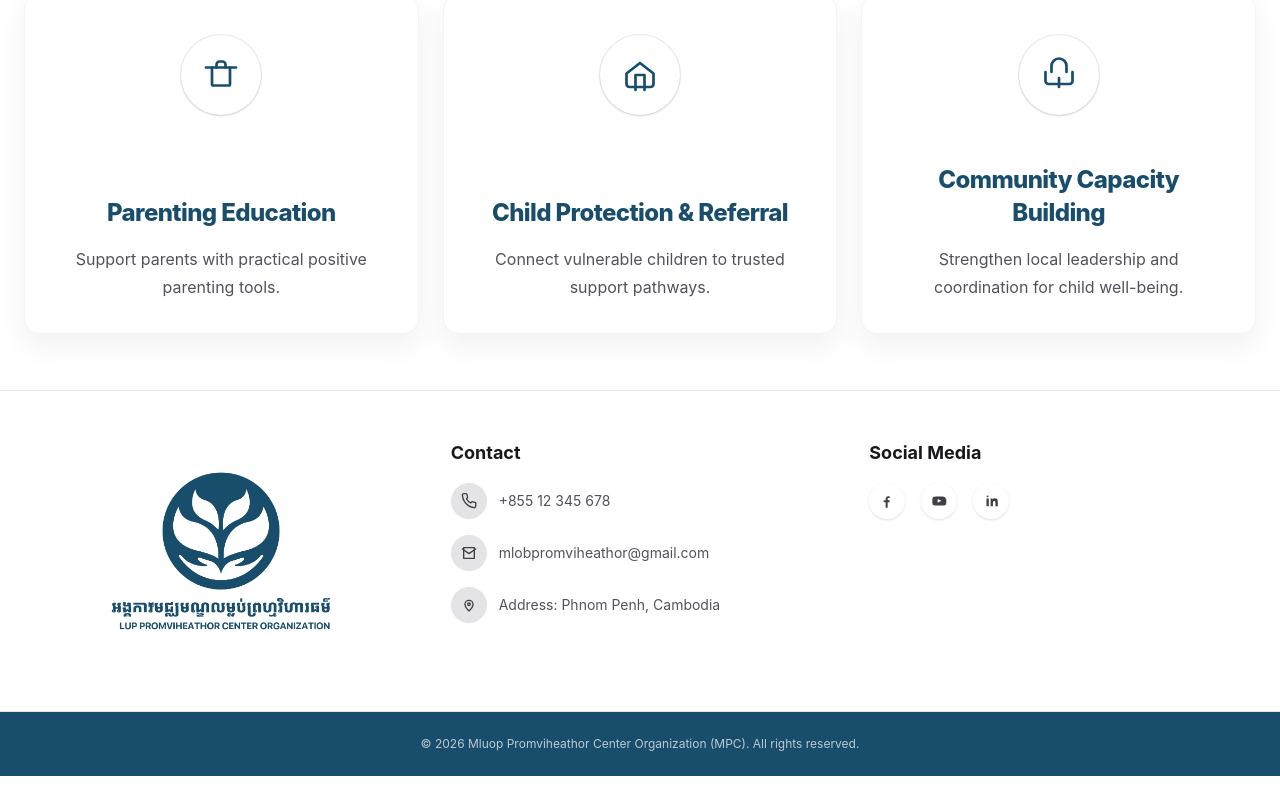
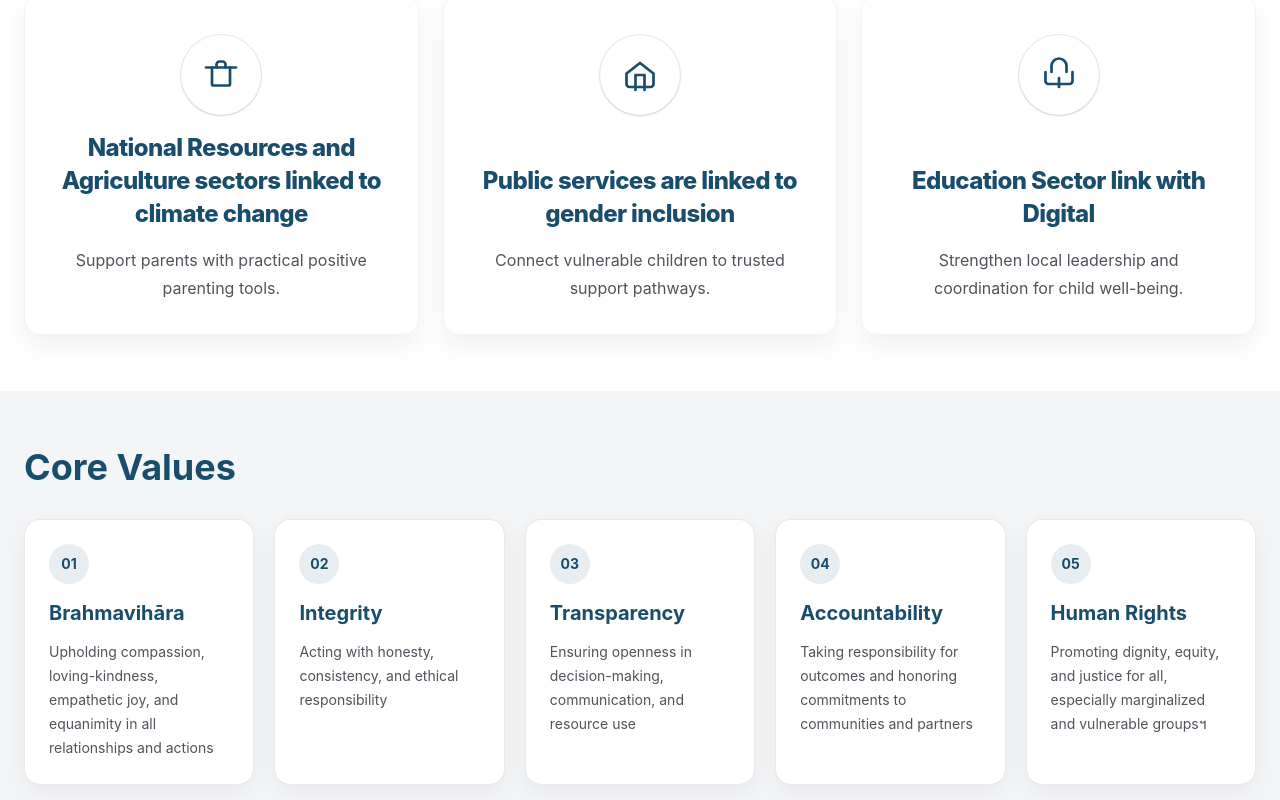
Before and after one commit to mpc-organization/MPC-Web-V1, a Next.js app: page / in a window 1280 px wide. Shown: the part 2160-2960 px from the top of the page. Before the commit the page ends 2936 px from the top, so only its background shows below. Built offline with nearby package versions, Linux system fonts and the light colour scheme; a web font is replaced by a local one.

Commit message:
Add Core Values section to HomePage and update strategy names for clarity

```diff
--- a/app/(public)/home/page.tsx
+++ b/app/(public)/home/page.tsx
@@ -7,6 +7,7 @@ import { useEffect, useState } from "react";
 import logo from "@/public/assets/MPC_Logo.png";
 import visionBanner from "@/public/assets/image/visionBanner.png";
 import { STRATEGIES } from "@/shared/data/strategies";
+import { CORE_VALUES } from "@/shared/data/coreValues";
 import { TARGET_LOCATIONS } from "@/shared/data/targetLocations";
 import { MpcOrganizationBanner } from "@/app/features/mpcOrganizationBanner";
 
@@ -357,7 +358,7 @@ export default function HomePage() {
                 <Link
                   key={strategy.slug}
                   href={`/strategies/${strategy.slug}`}
-                  className="group flex min-h-[340px] flex-col items-center justify-between rounded-2xl bg-white p-8 text-center border border-zinc-100 shadow-[0_12px_30px_rgba(16,24,40,0.06)] transition-colors duration-300 ease-in-out hover:bg-[#184D6C]/5 hover:border-[#184D6C]/15"
+                  className="group flex min-h-[250px] flex-col items-center justify-between rounded-2xl bg-white p-8 text-center border border-zinc-100 shadow-[0_12px_30px_rgba(16,24,40,0.06)] transition-colors duration-300 ease-in-out hover:bg-[#184D6C]/5 hover:border-[#184D6C]/15"
                 >
                     <div className="mt-2 flex h-20 w-20 items-center justify-center rounded-full bg-white ring-1 ring-[#184D6C]/10 text-[#184D6C] shadow-sm transition-colors duration-300 ease-in-out group-hover:bg-[#184D6C]/10">
                       {ICON_SVGS[index % ICON_SVGS.length]}
@@ -381,6 +382,50 @@ export default function HomePage() {
               );
             })}
           </div>
+            </div>
+          </div>
+        </section>
+
+        <section
+          className="relative left-1/2 w-screen max-w-[100vw] -translate-x-1/2 overflow-hidden bg-[#f3f5f6] py-10 dark:bg-zinc-950 sm:py-14"
+          lang={locale === "km" ? "km" : "en"}
+        >
+          <div className="mx-auto w-full max-w-8xl px-6">
+            <div className="mx-auto w-full max-w-7xl space-y-8">
+              <div className="space-y-3">
+                <h2 className="text-3xl font-bold text-[#184D6C] sm:text-4xl">
+                  {locale === "km" ? "គុណតម្លៃ" : "Core Values"}
+                </h2>
+                <p
+                  className={`max-w-3xl text-base text-zinc-600 dark:text-zinc-400 sm:text-lg ${
+                    locale === "km" ? "leading-8" : "leading-7"
+                  }`}
+                >
+                </p>
+              </div>
+
+              <div className="grid grid-cols-1 gap-5 sm:grid-cols-2 lg:grid-cols-3 xl:grid-cols-5">
+                {CORE_VALUES.map((value, index) => (
+                  <div
+                    key={value.id}
+                    className="flex flex-col rounded-2xl border border-zinc-200/80 bg-white p-6 shadow-[0_8px_24px_rgba(16,24,40,0.05)] dark:border-zinc-800 dark:bg-zinc-900"
+                  >
+                    <span className="inline-flex h-10 w-10 items-center justify-center rounded-full bg-[#184D6C]/10 text-sm font-bold text-[#184D6C]">
+                      {String(index + 1).padStart(2, "0")}
+                    </span>
+                    <h3 className="mt-4 text-lg font-bold leading-snug text-[#184D6C] sm:text-xl">
+                      {value.name[locale]}
+                    </h3>
+                    <p
+                      className={`mt-3 text-sm text-zinc-600 dark:text-zinc-400 ${
+                        locale === "km" ? "leading-7" : "leading-6"
+                      }`}
+                    >
+                      {value.description[locale]}
+                    </p>
+                  </div>
+                ))}
+              </div>
             </div>
           </div>
         </section>
--- /dev/null
+++ b/shared/data/coreValues.ts
@@ -0,0 +1,59 @@
+export const CORE_VALUES = [
+  {
+    id: "loving-kindness",
+    name: {
+      en: "Brahmavihāra",
+      km: "ព្រហ្មវិហារធម៌",
+    },
+    description: {
+      en: "Upholding compassion, loving-kindness, empathetic joy, and equanimity in all relationships and actions",
+      km: "បង្ហាញពីក្ដីមេត្តា ករុណា មុទិតា និងឧបេក្ខា ក្នុងទំនាក់ទំនង និងសកម្មភាពទាំងអស់",
+    },
+  },
+  {
+    id: "compassion",
+    name: {
+      en: "Integrity",
+      km: "ភាពស្មោះត្រង់",
+    },
+    description: {
+      en: "Acting with honesty, consistency, and ethical responsibility",
+      km: "ប្រព្រឹត្តដោយសុចរិតភាព ការរួមបញ្ចូល និងការទទួលខុសត្រូវយ៉ាងមានសុចរិត",
+    },
+  },
+  {
+    id: "sympathetic-joy",
+    name: {
+      en: "Transparency",
+      km: "តម្លាភាព",
+    },
+    description: {
+      en: "Ensuring openness in decision-making, communication, and resource use",
+      km: "ធានាថាការសម្រេចចិត្ត ការប្រាស្រ័យទាក់ទង និងការប្រើប្រាស់ធនធានមនុស្សមានការបើកចំហ",
+    },
+  },
+  {
+    id: "equanimity",
+    name: {
+      en: "Accountability",
+      km: "ការទទួលខុសត្រូវ",
+    },
+    description: {
+      en: "Taking responsibility for outcomes and honoring commitments to communities and partners",
+      km: "ទទួលខុសត្រូវចំពោះលទ្ធផល និងគោរពការប្ដេជ្ញាចិត្តចំពោះសហគមន៍ និងដៃគូ",
+    },
+  },
+  {
+    id: "integrity",
+    name: {
+      en: "Human Rights",
+      km: "សិទ្ធមនុស្ស",
+    },
+    description: {
+      en: "Promoting dignity, equity, and justice for all, especially marginalized and vulnerable groups។",
+      km: "ផ្ដល់សិទ្ធ សមភាព និងយុត្តិធម៌សម្រាប់មនុស្សគ្រប់រូប ជាពិសេសក្រុមងាយរងគ្រោះ",
+    },
+  },
+] as const;
+
+export type CoreValueLocale = "en" | "km";
--- a/shared/data/strategies.ts
+++ b/shared/data/strategies.ts
@@ -4,8 +4,8 @@ export const STRATEGIES = [
   {
     slug: "strategy1",
     name: {
-      en: "Parenting Education",
-      km: "ការអប់រំការចិញ្ចឹមកូន",
+      en: "National Resources and Agriculture sectors linked to climate change",
+      km: "វិស័យធនធានធម្មជាតិ និងកសិកម្ម ផ្សារភ្ជាប់ការប្រែប្រួលអាកាសធាតុ",
     },
     shortDescription: {
       en: "Support parents with practical positive parenting tools.",
@@ -20,8 +20,8 @@ export const STRATEGIES = [
   {
     slug: "strategy2",
     name: {
-      en: "Child Protection & Referral",
-      km: "ការពារកុមារ និងការបញ្ជូន",
+      en: "Public services are linked to gender inclusion",
+      km: "វិស័យសាធារណៈ ផ្សារភ្ជាប់នឹងយេនឌ័រប្រកបដោយបរិយាបន្ន",
     },
     shortDescription: {
       en: "Connect vulnerable children to trusted support pathways.",
@@ -36,8 +36,8 @@ export const STRATEGIES = [
   {
     slug: "strategy3",
     name: {
-      en: "Community Capacity Building",
-      km: "ការពង្រឹងសមត្ថភាពសហគមន៍",
+      en: "Education Sector link with Digital",
+      km: "វិស័យអប់រំផ្សារភ្ជាប់នឹងឌីជីថល",
     },
     shortDescription: {
       en: "Strengthen local leadership and coordination for child well-being.",
```
